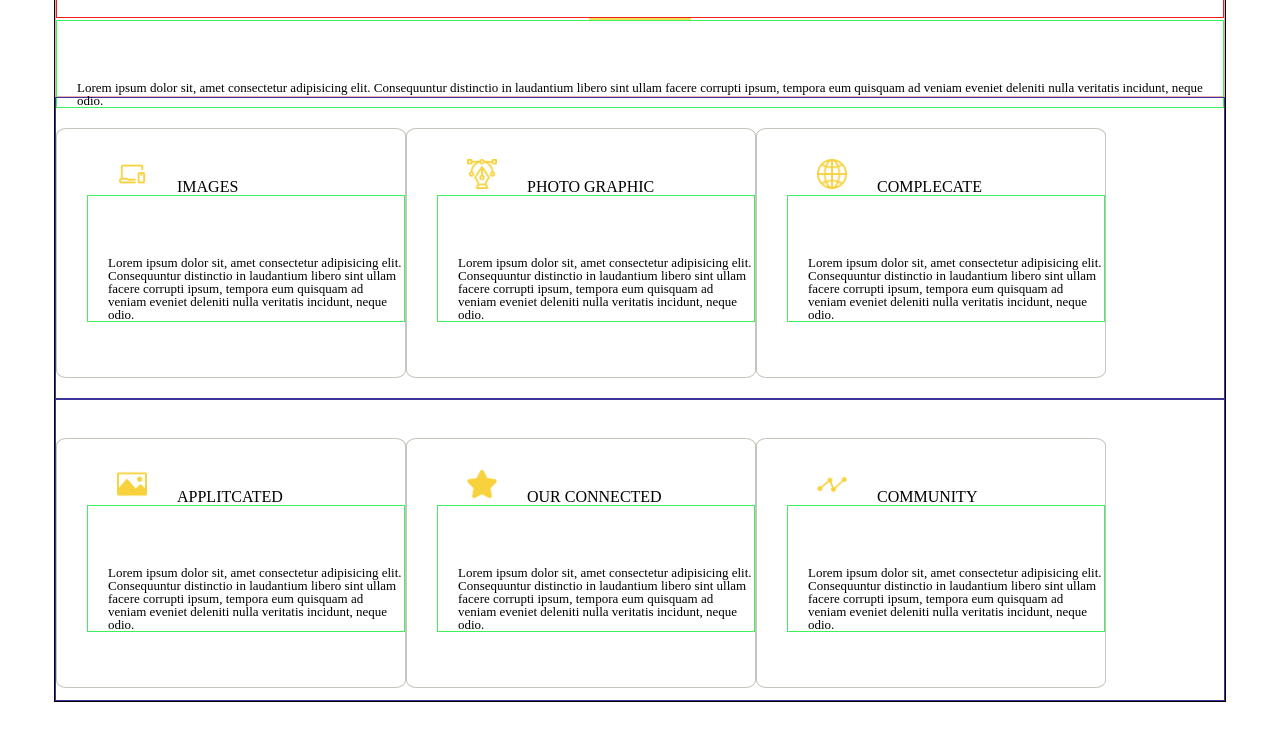
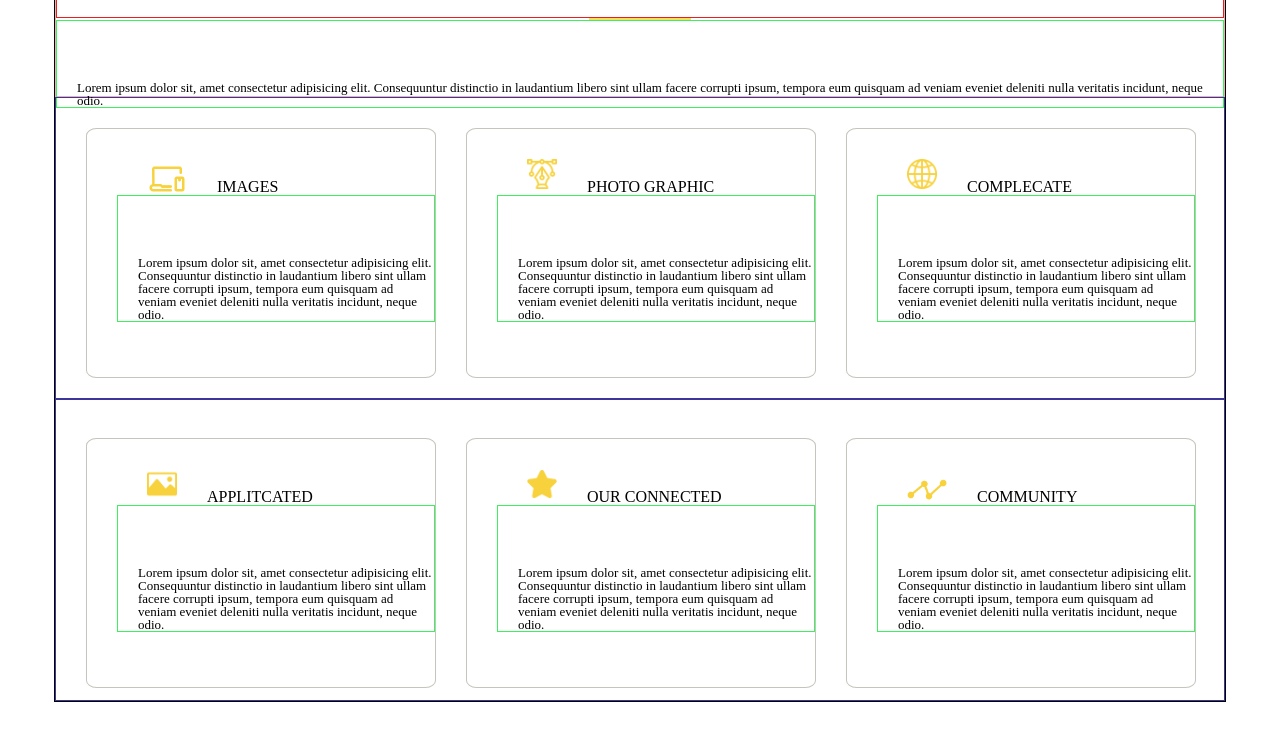
Before and after one commit to eziquexx/ys-team3-project-single-web-site, a plain HTML site: page practice01/sp01.html in a window 1280 px wide. Shown: the part 56-796 px from the top of the page. Drawn offline with Linux system fonts and the light colour scheme.

Commit message:
파일 변경

```diff
--- a/practice01/spo1.css
+++ b/practice01/spo1.css
@@ -42,19 +42,22 @@
   width: 350px;
   height: 250px;
   float: left;
-  margin: 30px auto;
+  margin: 30px 0;
+  margin-left:30px;
   padding-left:30px;
   border-radius: 3%;
   box-sizing:border-box;
   border: 1px solid rgb(196, 197, 188);
-  border-collapse:separate;
-  border-spacing:20px 20px;
+  /* border-collapse:separate;
+  border-spacing:18px 18px; */
 }
 img{
   float: left;
   width: 30px;
-  height: 30px;
   margin: 30px;
+}
+#bottom-box1>#content:first-child>img,#bottom-box2>#content:last-child>img{
+  width: 40px;
 }
 
 .main-sb{
```
